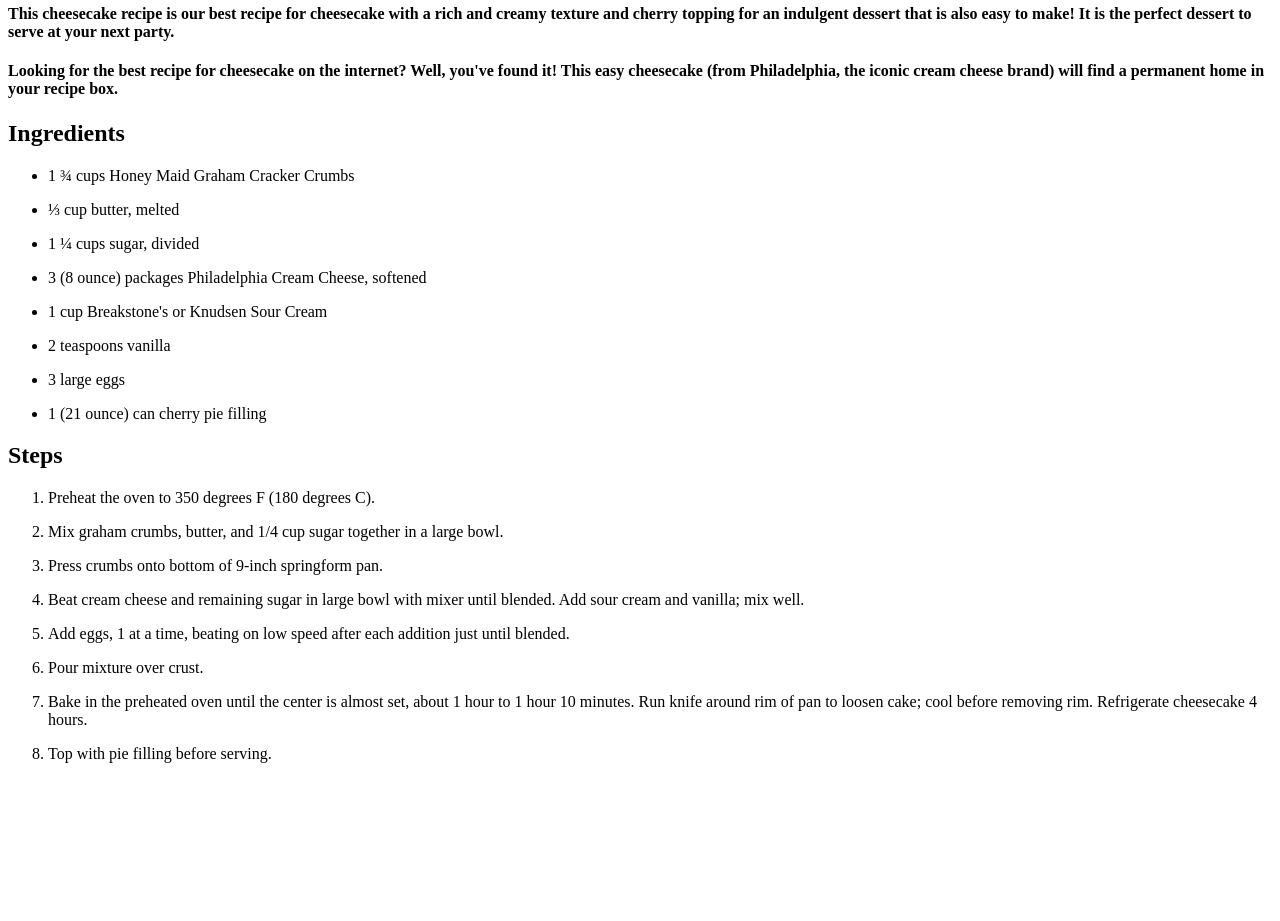
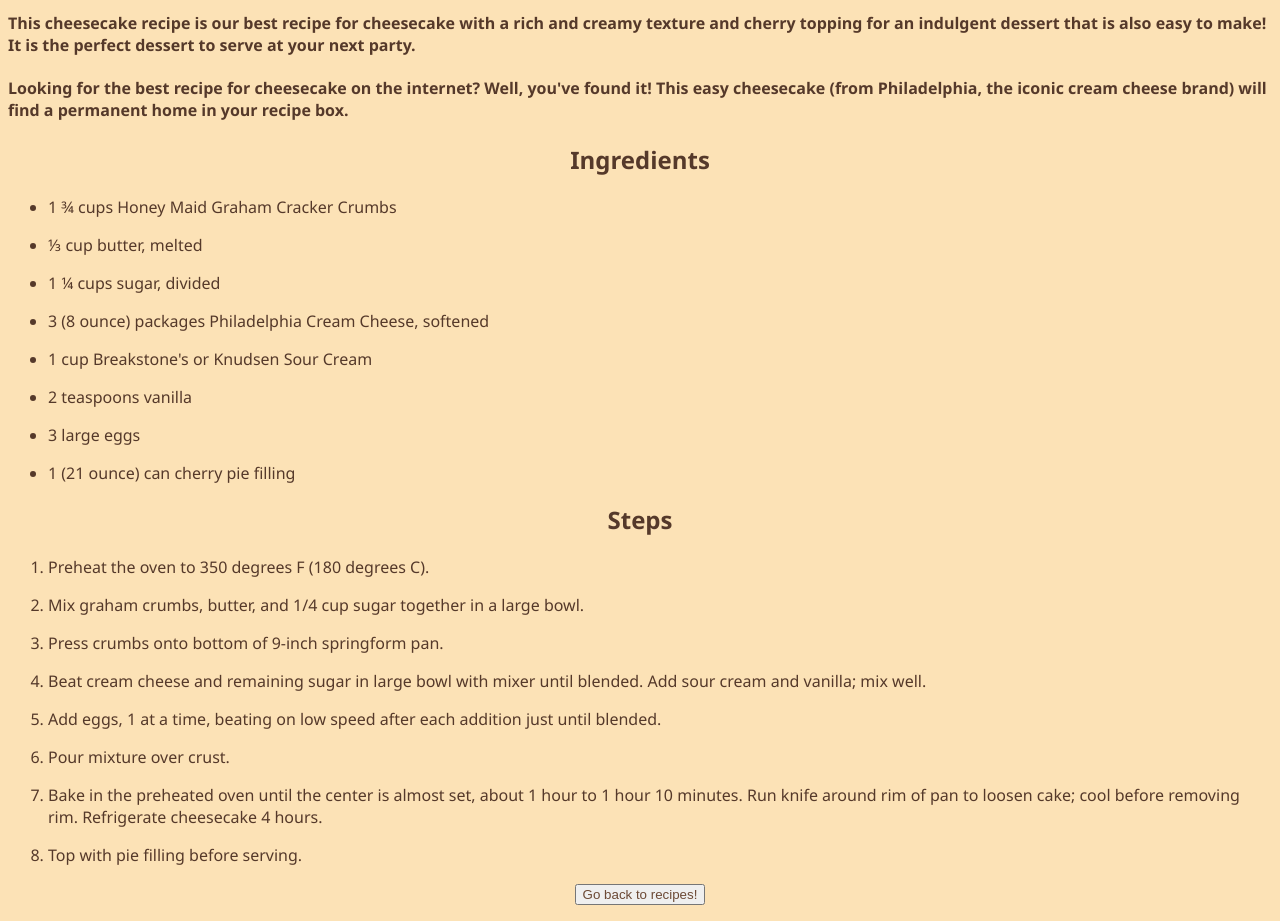
Before and after one commit to TiagoSobral/odin-recipes, a plain HTML site: page recipes/cheesecake.html in a window 1280 px wide. Shown: the part 500-1421 px from the top of the page. Before the commit the page ends 1279 px from the top, so only its background shows below. Drawn offline with Linux system fonts and the light colour scheme.

Commit message:
(feat)body: Background Color, text color, bullet points.
(mkdir)css: create directory for style.css

(bug)button: Homepage button needs to be bigger
and background color needs to change.

```diff
--- /dev/null
+++ b/css/style.css
@@ -0,0 +1,44 @@
+
+/* Homepage - yellow tint background with bronw color for the letters.*/
+
+body{
+    font-family: 'Segoe UI', Tahoma, Geneva, Verdana, sans-serif;
+    color: rgb(85, 57, 42);
+    background-color: hsl(38, 92%, 85%);
+}
+
+a:link{
+    text-decoration: none;
+}
+
+.link{
+    list-style-type: none;
+    color: rgb(108, 73, 53);
+}
+
+/* Bellow is to have the bullet points as circles. */
+
+.cheesecake-ingredients,
+.butter-chicken-ingredients,
+.carbonara-ingredients {
+    list-style-type: circle;
+    text-align: center;
+}
+
+/* Center the link to home page and change its color */
+
+.button{
+    color: rgb(128, 23, 23);
+    text-align: center;
+}
+
+.link .homepage{
+    background-color: hsl(0, 100%, 95%);
+    font-size: x-large;
+}
+
+.cheesecake-steps,
+.carbonara-steps,
+.butter-chicken-steps{
+    text-align: center;
+}
--- a/index.html
+++ b/index.html
@@ -3,11 +3,12 @@
 <head>
     <meta charset="UTF-8">
     <meta name="viewport" content="width=device-width, initial-scale=1.0">
+    <link rel="stylesheet" href="./css/style.css">
     <title>Odin Recipes Homepage</title>
 </head>
 <body>
-    <h1>Odin Recipes</h1>
-    <h4><ul>
+    <h1 class="title">Odin Recipes</h1>
+    <h4><ul class="link">
         <p><li><a href="./recipes/cheesecake.html">Cheesecake Recipe</a></li></p>
 
         <p><li><a href="./recipes/indian-butter-chicken.html">Indian Butter Chicken</a></li></p>
--- a/recipes/cheesecake.html
+++ b/recipes/cheesecake.html
@@ -3,23 +3,23 @@
 <head>
     <meta charset="UTF-8">
     <meta name="viewport" content="width=device-width, initial-scale=1.0">
+    <link rel="stylesheet" href="../css/style.css">
     <title>Cheesecake</title>
 </head>
-<body>
-    <h1>Cheesecake Recipe</h1>
-    <p><img src="https://www.allrecipes.com/thmb/JRI8kkxK1dD3PwKVOEHXesIdIb4=/1500x0/filters:no_upscale():max_bytes(150000):strip_icc()/236064-Our-Best-Cheesecake-ddmfs-103194-1x1-1-ec309c9d76884e69a0b637dd9ef14c5d.jpg" alt="A Photo of a cut cheesecake with cherry jam and pieces dripping from the top" height="400" width="400"></p>
+<body class="cheesecake-recipe">
+    <h1 class="cheesecake-title">Cheesecake Recipe</h1>
+    <p><img class="cheesecake-image" src="https://www.allrecipes.com/thmb/JRI8kkxK1dD3PwKVOEHXesIdIb4=/1500x0/filters:no_upscale():max_bytes(150000):strip_icc()/236064-Our-Best-Cheesecake-ddmfs-103194-1x1-1-ec309c9d76884e69a0b637dd9ef14c5d.jpg" alt="A Photo of a cut cheesecake with cherry jam and pieces dripping from the top" height="400" width="400"></p>
 
-    <h4><p>This cheesecake recipe is our best recipe for cheesecake with a rich and creamy texture and cherry topping for an indulgent dessert that is also easy to make!
+    <h4 class="cheesecake-description"><p>This cheesecake recipe is our best recipe for cheesecake with a rich and creamy texture and cherry topping for an indulgent dessert that is also easy to make!
         It is the perfect dessert to serve at your next party.</p></h4>
 
-    <p><h4>Looking for the best recipe for cheesecake on the internet?
+    <p><h4 class="cheesecake-description">Looking for the best recipe for cheesecake on the internet?
         Well, you've found it!
         This easy cheesecake (from Philadelphia, the iconic cream cheese brand) will find a permanent home in your recipe box.</h4></p>
 
-    <h2>Ingredients</h2>
+    <h2 class="cheesecake-ingredients">Ingredients</h2>
 
-    <p>
-        <ul>
+    <p><ul class="cheesecake-ingredients-list">
         <p><li>1 ¾ cups Honey Maid Graham Cracker Crumbs</li></p>
 
         <p><li>⅓ cup butter, melted</li></p>
@@ -35,12 +35,11 @@
         <p><li>3 large eggs</li></p>
 
         <p><li>1 (21 ounce) can cherry pie filling</li></p>
-        </ul>
+    </p></ul>
 
-        <h2>Steps</h2>
+        <h2 class="cheesecake-steps">Steps</h2>
 
-        <p>
-            <ol>
+        <p><ol>
             <p><li>Preheat the oven to 350 degrees F (180 degrees C).</li></p>
 
             <p><li>Mix graham crumbs, butter, and 1/4 cup sugar together in a large bowl.</li></p>
@@ -56,9 +55,11 @@
             <p><li>Bake in the preheated oven until the center is almost set, about 1 hour to 1 hour 10 minutes. Run knife around rim of pan to loosen cake; cool before removing rim. Refrigerate cheesecake 4 hours.</li></p>
 
             <p><li>Top with pie filling before serving.</li></p>
-            </ol>
-        </p>
-    </p>
+        </ol></p>
+
+    <p class="button"><button>
+        <a class="link homepage" href="../index.html">Go back to recipes!</a>
+    </button></p>
 
 </body>
 </html>
```
Also changed, not shown: recipes/indian-butter-chicken.html (+7 -3 lines), recipes/spaghetti-carbonara.html (+8 -3 lines). Lines whose indentation alone changed are shown as unchanged.
